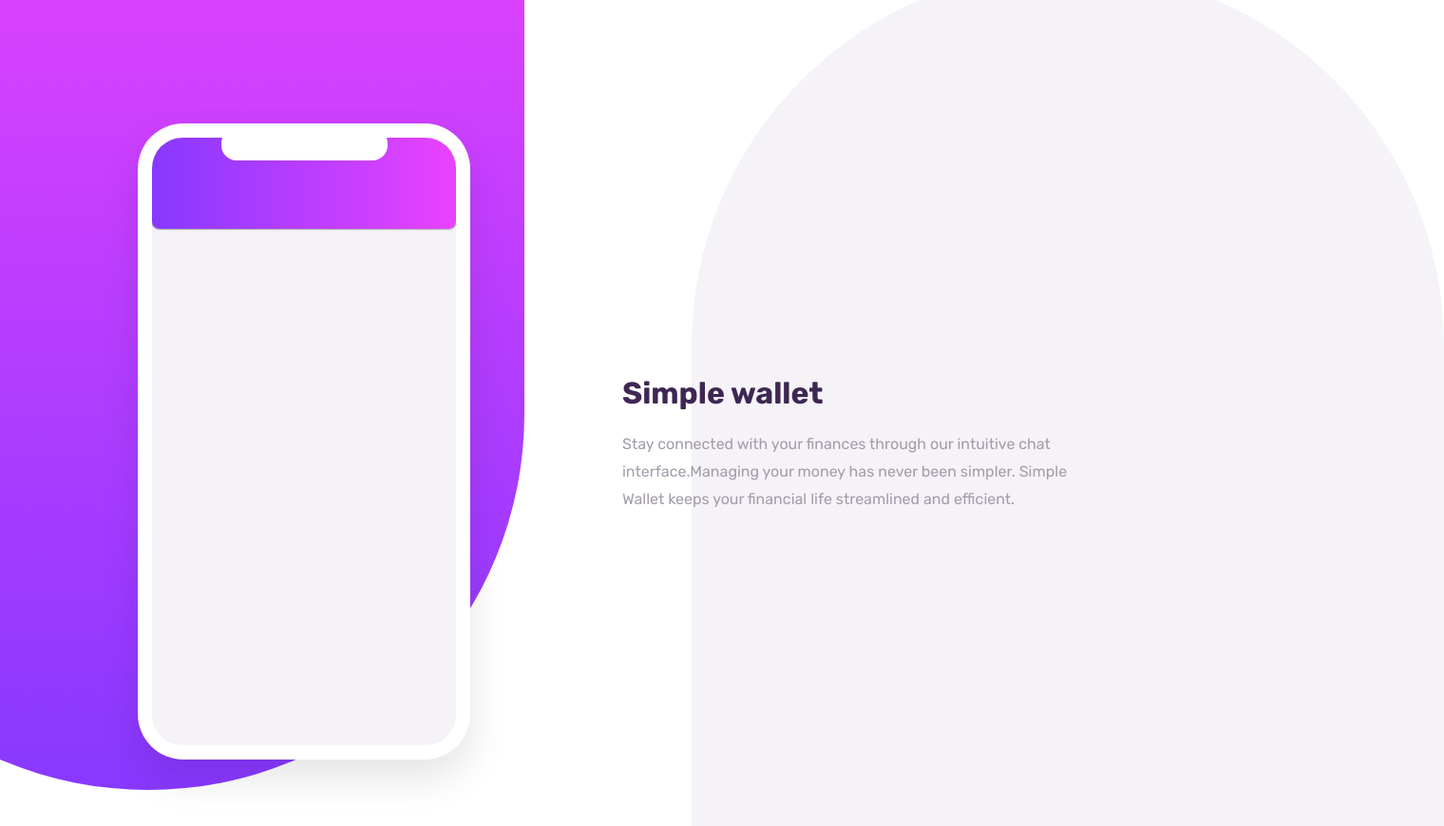
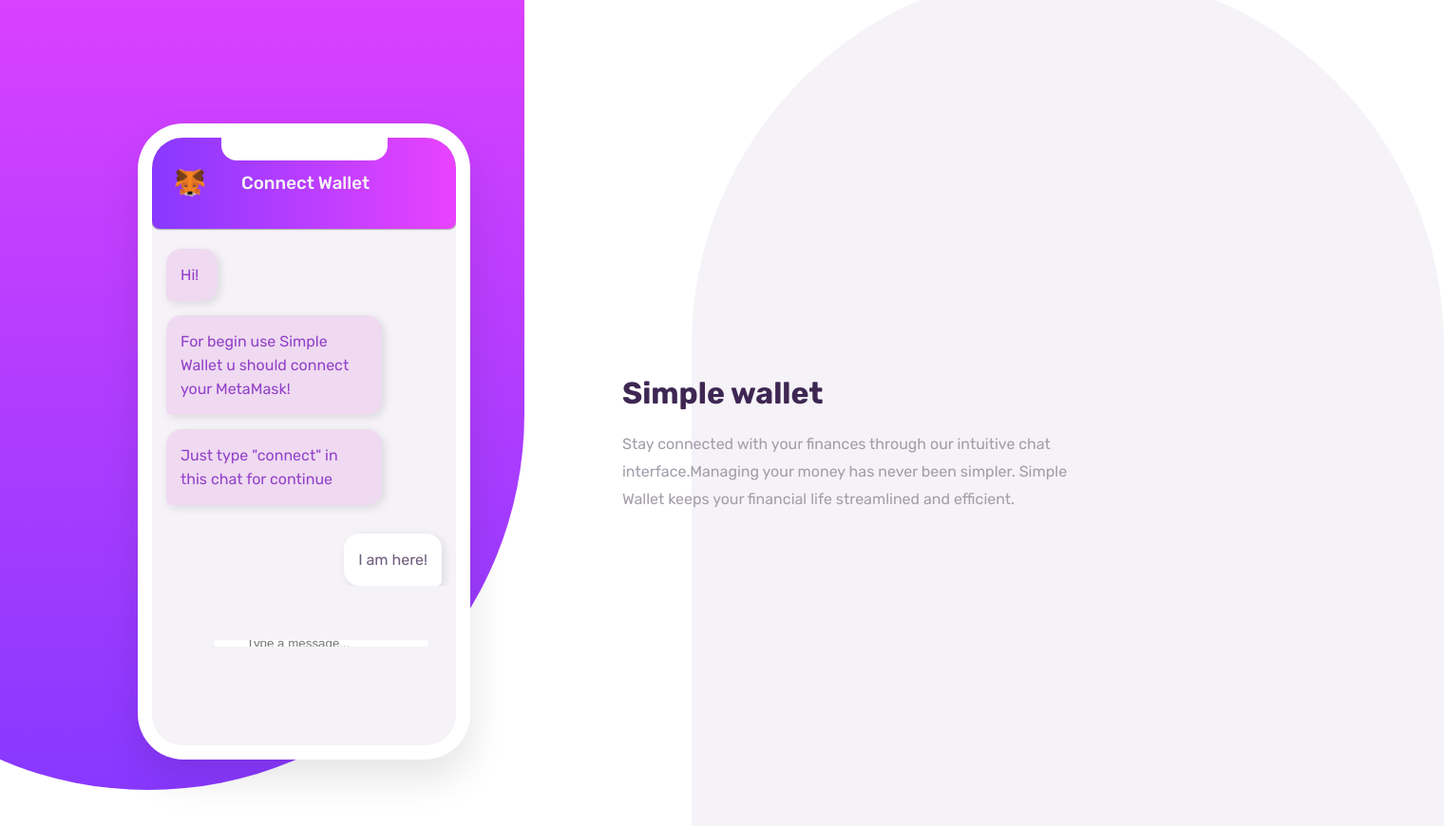
Before and after one commit to damnnou/lesson8-fundme-html, a website: page index.html in a window 1280 px wide. Shown: the whole page at 95% size, 1520 px wide, since content can reach past the window. Drawn offline with Linux system fonts and the light colour scheme.

Commit message:
css edited

```diff
--- a/index.css
+++ b/index.css
@@ -6,11 +6,10 @@
     --placeholder: hsl(206, 6%, 79%);
     --main-heading: hsl(271, 36%, 24%);
     --p: hsl(270, 7%, 64%);
-    --secondary-color: #00ff00;
     /* secondary colors */
     --app-background: hsl(270, 20%, 96%);
     --submit-button-background: hsl(271, 36%, 24%);
-    --radio-button-outline: hsl(289, 100%, 7 2%);
+    --radio-button-outline: hsl(289, 100%, 72%);
 }
 
 body {
@@ -22,7 +21,7 @@ body {
     padding: 130px;
     justify-content: center;
     align-items: center;
-    overflow: hidden;
+    overflow: auto;
 }
 
 p {
@@ -36,7 +35,7 @@ h1 {
 
 .left-background-gradient {
     z-index: -100;
-    position: absolute;
+    position:fixed;
     top:-10rem;
     left:-15rem;
     min-width: 49.5rem;
@@ -48,7 +47,7 @@ h1 {
 
 .right-background-gradient {
     z-index: -100;
-    position: absolute;
+    position:fixed;
     bottom:-10rem;
     right:-15rem;
     min-width: 49.5rem;
@@ -61,8 +60,8 @@ h1 {
 .phone {
     position: relative;
     background-color: white;
-    min-width: 20rem;
-    min-height: 40rem;
+    max-width: 20rem;
+    max-height: 40rem;
     padding: 15px;
     border-radius: 3rem;
     box-shadow: 1px 20px 40px 1px rgba(0, 0, 0, 0.1);
@@ -77,7 +76,9 @@ h1 {
     height: 5%;
     width: 50%;
     background-color: white;
-    border-radius: 1rem;
+    border-bottom-left-radius: 1rem;
+    border-bottom-right-radius: 1rem;
+
 }
 
 .phone-display {
@@ -97,16 +98,116 @@ h1 {
     border-bottom-left-radius: 0.5rem;
     box-shadow: 0px 0px 2px 0px;
     background: linear-gradient(to left, hsl(293, 100%, 63%), hsl(264, 100%, 61%));
+    display: flex;
+    align-items:center;
+    justify-content: center;
+
+}
+
+/* .phone-display-header:hover {
+    background: linear-gradient(to left, hsla(293, 100%, 63%, 0.801), hsla(264, 100%, 61%, 0.801));
+} */
+
+.metamask {
+    margin-right:auto;
+    width: 80px;
+    height: 60px;
+}
+
+h3 {
+    margin-right: 91px;
+    font-weight: 500;
+    color: var(--app-background)
 }
 
 .phone-display-body {
+    display: flex;
+    flex-direction: column;
+    align-items: center;
     width: 100%;
     height: 85%;
     border-bottom-right-radius: 2rem;
     border-bottom-left-radius: 2rem;
 }
 
-.left-box {
+.phone-display-body-messages {
+    display: flex;
+    flex-direction: column;
+    width: 100%;
+    height: fit-content;
+    overflow: auto;
+    margin-top: 1px;
+    margin-bottom: 25px;
+}
+
+.phone-display-body-messages-incoming {
+    font-size: 16px;
+    width: fit-content;
+    max-width: 60%;
+    max-height: fit-content;
+    background-color: hsl(295, 47%, 90%);
+    margin-left: 15px;
+    margin-right: auto;
+    margin-bottom: 15px;
+    padding: 15px 20px 15px 15px;
+    border-radius: 1rem;
+    border-bottom-left-radius: 5px;
+    box-shadow: 3px 3px 10px 0px rgba(0, 0, 0, 0.1);
+}
+
+.phone-display-body-messages-incoming:first-child {
+    margin-top: 20px;
+}
+
+.phone-display-body-messages-incoming p {
+    margin: 0;
+    color: var(--chat-on-the-left);
+    line-height: 25px;
+}
+
+.phone-display-body-messages-outgoing {
+    font-size: 16px;
+    width: fit-content;
+    max-width: 60%;
+    max-height: fit-content;
+    background-color: white;
+    margin-top: 15px;
+    margin-left: auto;
+    margin-right: 15px;
+    padding: 15px;
+    border-radius: 1rem;
+    border-bottom-right-radius: 5px;
+    box-shadow: 3px 3px 10px 0px rgba(0, 0, 0, 0.1);
+}
+
+.phone-display-body-messages-outgoing p {
+
+    margin: 0px;
+    color: var(--chat-on-the-right);
+    line-height: 25px;
+}
+
+.phone-display-body-inputs {
+    display: flex;
+    padding-left: 35px;
+    border-radius: 2rem;
+    border: none;
+    outline: none;
+    width: 80%;
+    height: 10%;
+}
+
+.phone-display-body-input {
+    padding-left: 35px;
+    border-radius: 2rem;
+    border: none;
+    outline: none;
+    width: 80%;
+    height: 10%;
+    margin: auto 15px 15px 15px;
+}
+
+.right-box {
     margin-left: 80px;
     max-height: 39rem;
     max-width: 30rem;
--- a/index.html
+++ b/index.html
@@ -9,24 +9,38 @@
         <title>Fund Me App</title>
     </head>
     <body>
-        <div class="left-background-gradient">
-
-        </div>
-        <div class="right-background-gradient">
-
-        </div>
+        <div class="left-background-gradient"></div>
+        <div class="right-background-gradient"></div>
         <div class="phone">
             <div class="phone-dynamic"></div>
             <div class="phone-display">
                 <div class="phone-display-header">
-
+                    <img src="./315177_O.gif" alt="metamask" class="metamask" />
+                    <h3>Connect Wallet</h3>
                 </div>
                 <div class="phone-display-body">
-
+                    <div class="phone-display-body-messages">
+                        <div class="phone-display-body-messages-incoming">
+                            <p>Hi!</p>
+                        </div>
+                        <div class="phone-display-body-messages-incoming">
+                            <p>For begin use Simple Wallet u should connect your MetaMask!</p>
+                        </div>
+                        <div class="phone-display-body-messages-incoming">
+                            <p>Just type "connect" in this chat for continue</p>
+                        </div>
+                        <div class="phone-display-body-messages-outgoing">
+                            <p>I am here!</p>
+                        </div>
+                    </div>
+                    <div class="phone-display-body-inputs">
+                        <input class="phone-display-body-input" placeholder="Type a message..." />
+                        <div class="phone-display-body-input-enter"></div>
+                    </div>
                 </div>
             </div>
       </div>
-      <div class="left-box">
+      <div class="right-box">
         <h1>Simple wallet</h1>
         <p>Stay connected with your finances through our intuitive chat interface.Managing your money has never been simpler. Simple Wallet keeps your financial life streamlined and efficient.</p>
       </div>
```
Also changed, not shown: 315177_O.gif (added).
